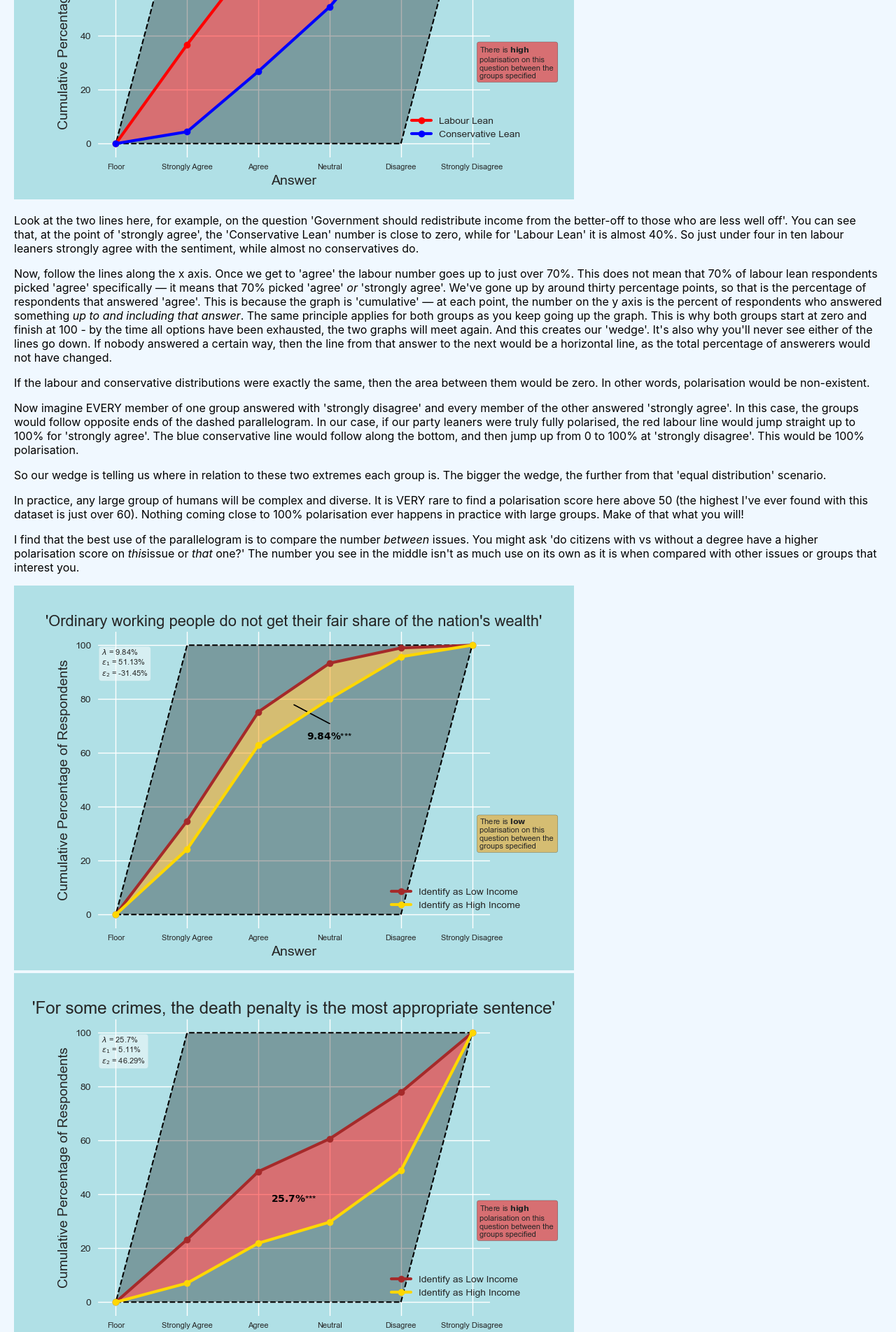
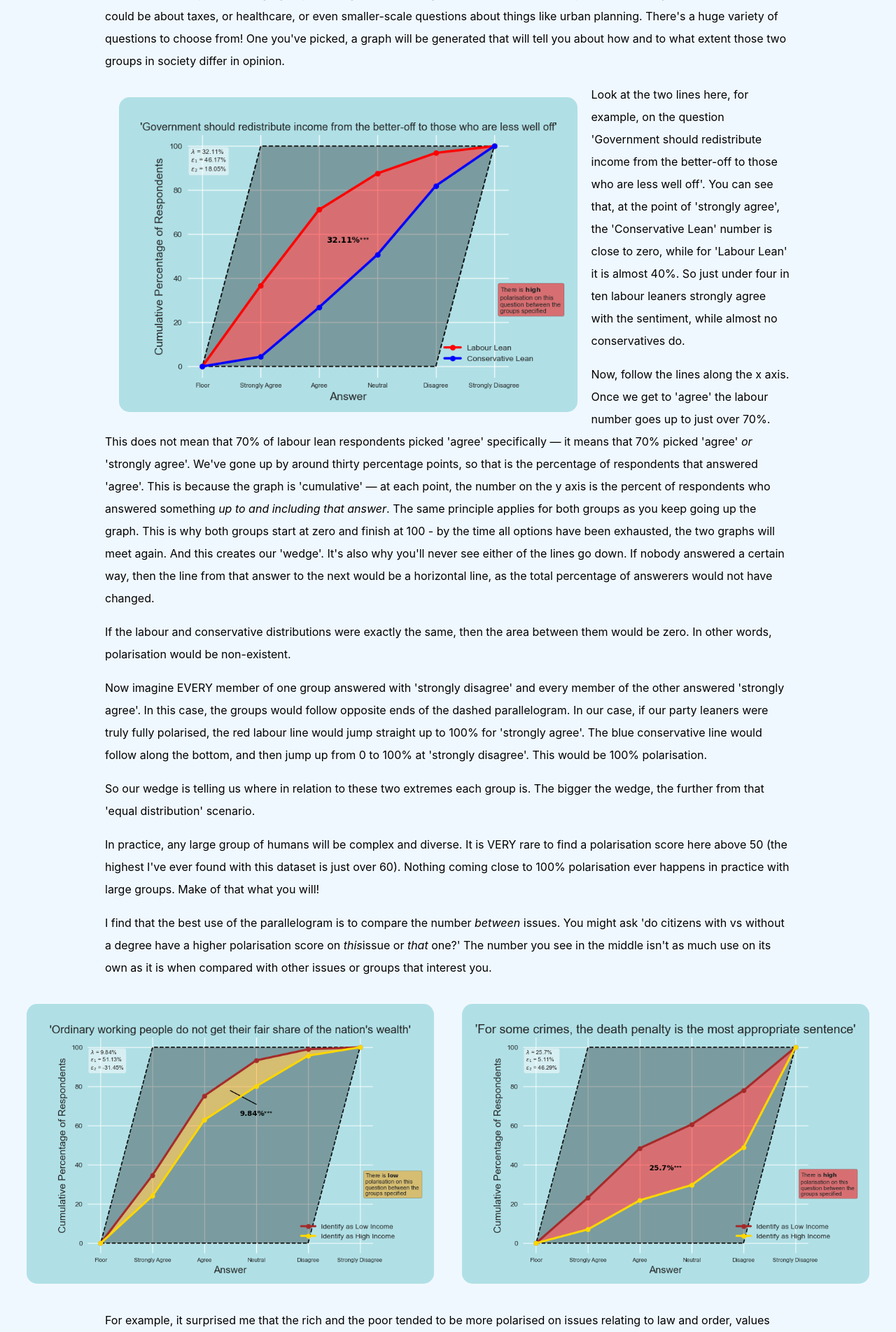
Before and after one commit to z-for-zarrin/political_wedges, a React (Create React App) app in the folder client/: page /how-it-works in a window 1280 px wide. Shown: the part 840-2744 px from the top of the page at 70% size. Built offline with nearby package versions, Linux system fonts and the light colour scheme.

Commit message:
explanation page is formatted nicely

```diff
--- a/client/src/components/Explanation.js
+++ b/client/src/components/Explanation.js
@@ -1,3 +1,4 @@
+import '../styles/ExplanationStyle.css';
 import explanationPDF from '../assets/Parallelogram-Description-And-Proofs.pdf';
 import redistribution from '../assets/Redist.png';
 import RPFairShare from '../assets/RP Fair Share.png';
@@ -5,10 +6,13 @@ import RPDeathPenalty from '../assets/RP Death Penalty.png';
 
 const Explanation = () => {
     return(
-        <section className="page">
+        <section className="page" id='how-it-works'>
+            <div id='pdf-box'>
             <i>For a more academic and mathematical explanation, including various semi-formal proofs,
-            you can download <a href={explanationPDF}>this pdf</a>. For those of you with social skills,
+            you can download <a id='pdf-link' href={explanationPDF}>this pdf</a>. For those of you with social skills,
             you may find the below a bit more helpful instead.</i>
+            </div>
+
 
             <p>
                 Whenever I would read about how two different groups in society 'disagreed' on a certain
@@ -33,17 +37,17 @@ const Explanation = () => {
                 graph, and the full exact distribution of answers for each group can be easily derived. With
                 some background maths, you can do a lot more with it (and I think there are some quite
                 beautiful and surprising properties the maths nerds will appreciate), but the core only
-                requires that one piece of knowledge — bigger wedge, higher polarisation - to understand.
+                requires that one piece of knowledge — bigger wedge, higher polarisation — to understand.
             </p>
             <p>
                 In the 'Make a Graph' section of the website, you can input two societal groups of your choice
                 — perhaps people who lean towards different parties, or age groups, or degree vs non-degree
-                holders. You can then pick an issue of your choice - this could be about taxes, or healthcare,
+                holders. You can then pick an issue of your choice — this could be about taxes, or healthcare,
                 or even smaller-scale questions about things like urban planning. There's a huge variety of
                 questions to choose from! One you've picked, a graph will be generated that will tell you about
                 how and to what extent those two groups in society differ in opinion.
             </p>
-            <img src={redistribution} alt='A polarisation parallelogram that compares the views of labour and conservative leaners on
+            <img id='example-1' src={redistribution} alt='A polarisation parallelogram that compares the views of labour and conservative leaners on
             the issue of resditriburing income'/>
             <p>
                 Look at the two lines here, for example, on the question 'Government should redistribute
@@ -94,10 +98,12 @@ const Explanation = () => {
                 issue or <i>that</i> one?' The number you see in the middle isn't as much use on its own as it is
                 when compared with other issues or groups that interest you.
             </p>
-            <img src={RPFairShare} alt="A polarisation parallelogram that compares the views of high and low income people on
-            the whether workers get their fair share of the nation's wealth"/>
-            <img src={RPDeathPenalty} alt='A polarisation parallelogram that compares the views of high and low income people on the issue of
-            the death penalty' />
+            <div id='example-box'>
+                <img id='example-2' src={RPFairShare} alt="A polarisation parallelogram that compares the views of high and low income people on
+                the whether workers get their fair share of the nation's wealth"/>
+                <img id='example-3' src={RPDeathPenalty} alt='A polarisation parallelogram that compares the views of high and low income people on the issue of
+                the death penalty' />
+            </div>
             <p>
                 For example, it surprised me that the rich and the poor tended to be more polarised on issues
                 relating to law and order, values and traditions than on issues related to economic equality - which
@@ -110,7 +116,7 @@ const Explanation = () => {
             <p>
                 So really, just have some fun with it! I haven't tried anything like every combination of issues myself, of course. It's very possible that you'll be the first person in history to ever 'create' the result that you do. And if you create a graph that looks interesting or surprises you, let me know! I'd love to hear about what you've discovered and your thoughts on it. Happy graphing!
             </p>
-            <h2>~ Joey</h2>
+            <h2><i>~ Joey</i></h2>
         </section>
     );
 }
--- /dev/null
+++ b/client/src/styles/ExplanationStyle.css
@@ -0,0 +1,50 @@
+#how-it-works{
+    margin-left: 150px;
+    margin-right: 150px;
+    line-height: 2em;
+}
+
+#how-it-works img{
+    border-radius: 15px;
+}
+
+#pdf-box{
+    background-color: #b0e0e6;
+    border-radius: 10px;
+    padding: 20px;
+}
+
+#pdf-link{
+    text-decoration: none;
+    font-weight: 700;
+    color: #00008b;
+}
+
+#pdf-link:hover{
+    color: #e45f2b;
+}
+
+#example-1{
+    float: left;
+    margin: 20px;
+    height: 450px;
+    width: auto;
+}
+
+#example-box{
+    display: flex;
+    align-items: center;
+    justify-content: center;
+}
+
+#example-2{
+    margin: 20px;
+    height: 400px;
+    width: auto;
+}
+
+#example-3{
+    margin: 20px;
+    height: 400px;
+    width: auto;
+}
```
